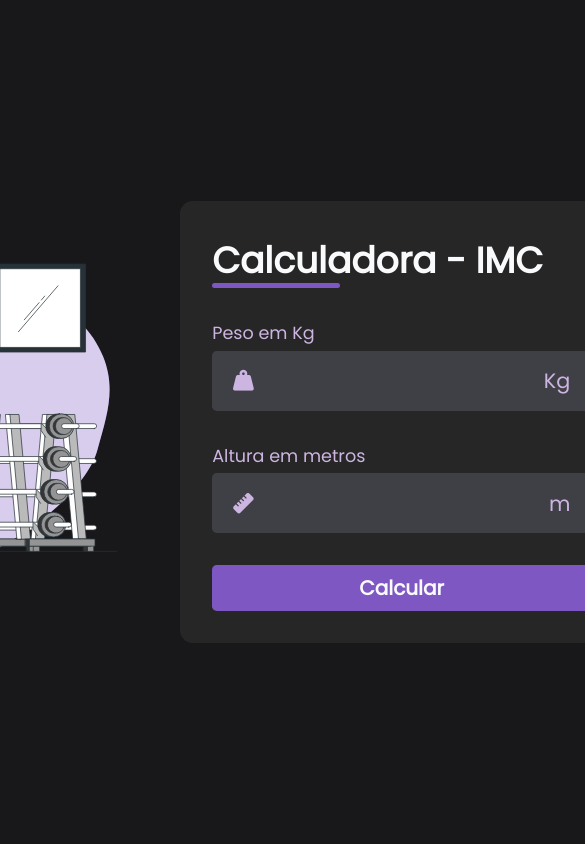
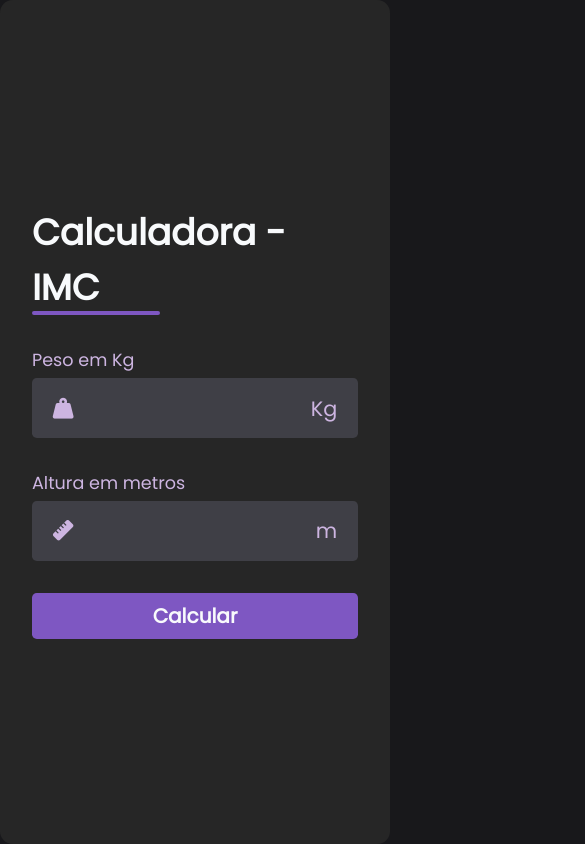
Before and after one commit to MarcioSVS96/imc, a plain HTML site: page index.html in a window 390 px wide. Shown: the top 844 px of the page, 585 px wide, since content can reach past the window. Drawn offline with Linux system fonts and the light colour scheme.

Commit message:
finalizando projeto

```diff
--- a/assets/js/script.js
+++ b/assets/js/script.js
@@ -1,10 +1,11 @@
-const form = document.getElementById('form');
+const form = document.getElementById(form);
 
 form.addEventListener('submit', function(event){
     event.preventDefault();
 
     const weight = document.getElementById('weight').value;
     const height = document.getElementById('height').value;
+
 
     const imc = (weight / (height * height)).toFixed(2); //tofided (duas casas após a virgula)
 
--- a/assets/scss/index.scss
+++ b/assets/scss/index.scss
@@ -2,4 +2,7 @@
 @import './tools/reset.scss';
 
 // Main style
-@import './tools/main.scss'
+@import './tools/main.scss';
+
+// Media Screen
+@import './tools/media_screen.scss'
--- /dev/null
+++ b/assets/scss/tools/media_screen.scss
@@ -0,0 +1,18 @@
+@media screen and (max-width:1024px){
+    #img{
+        display: none;
+    }
+}
+@media screen and (max-width:500px){
+    #container{
+        width: 100%;
+        height: 100%;
+    }
+
+    #calculator{
+        width: 100%;
+        height: 100%;
+        border-radius: 0;
+        justify-content: center;
+    }
+}
```
Also changed, not shown: index.html (+1 -1 lines), assets/css/index.css, 1 other file.
